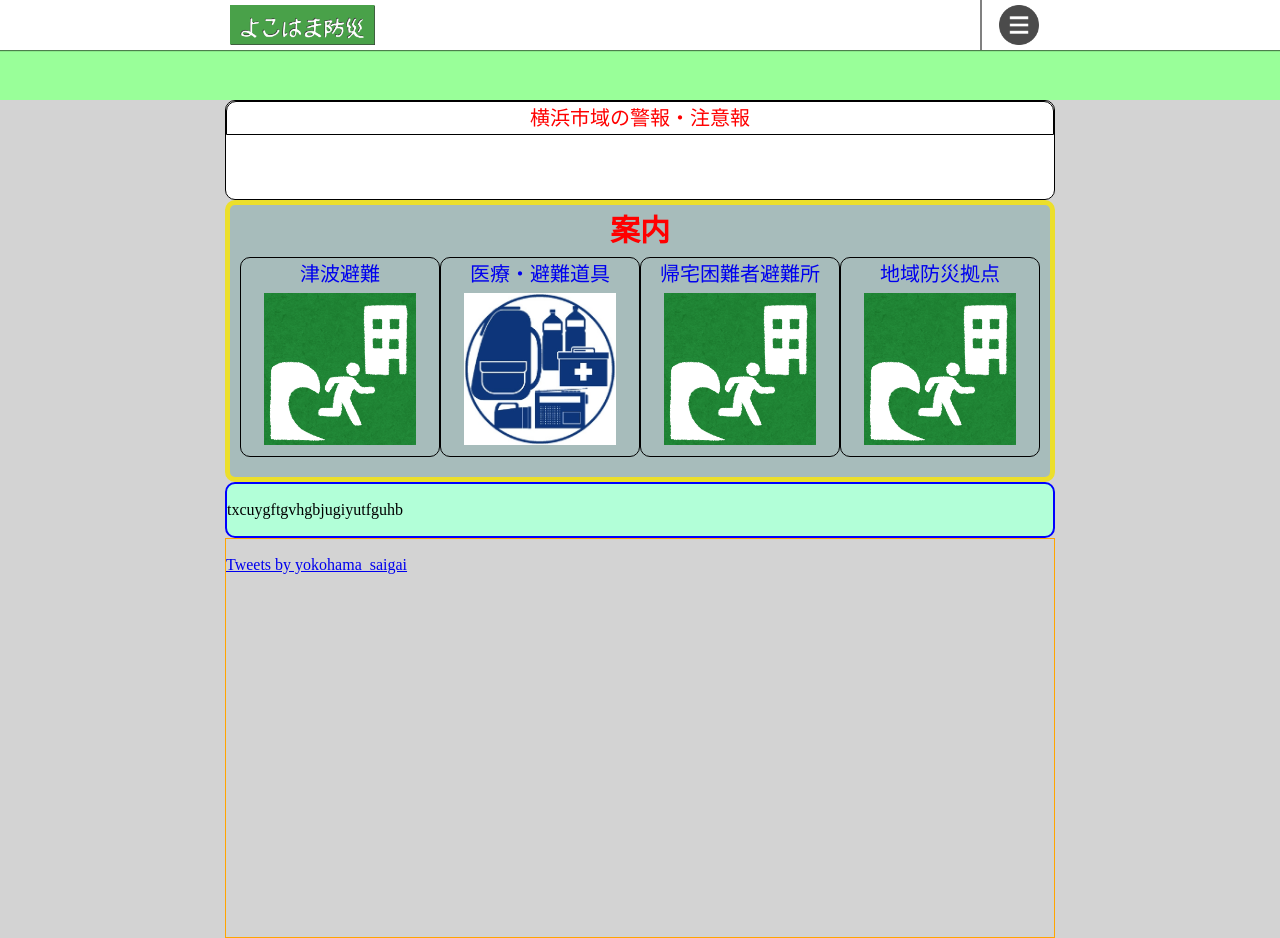
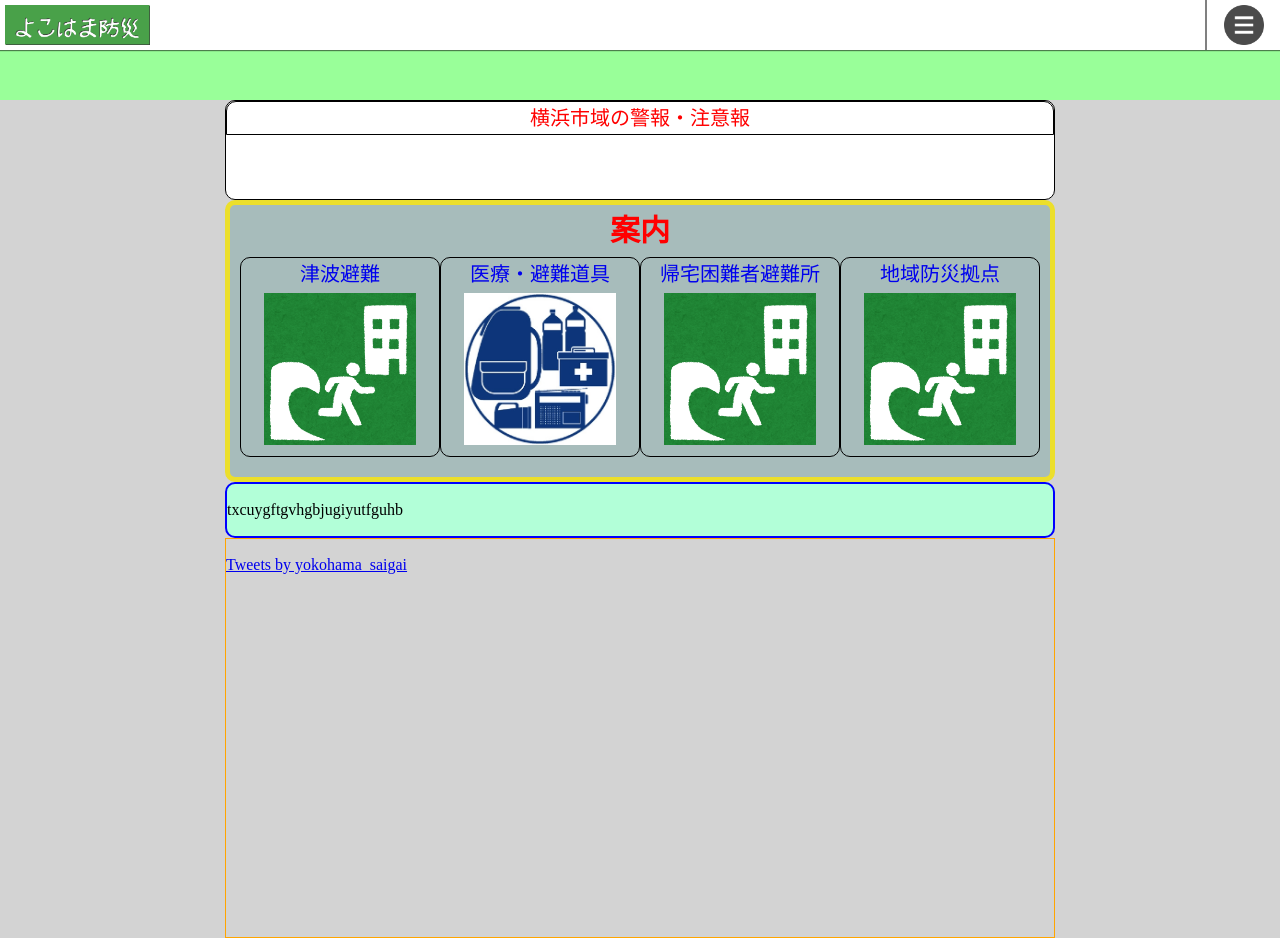
Before and after one commit to blackcatyamato/yokohama, a PHP site: page /index.php in a window 1280 px wide. Run offline with PHP 8.4, Linux system fonts and the light colour scheme; data that the repository does not hold is empty; some libraries are stand-ins or nearby versions.

Commit message:
css調整

```diff
--- a/content/css/style_common.css
+++ b/content/css/style_common.css
@@ -11,6 +11,7 @@ header h1{
 	height:auto;
 	margin-top:5px;
 	margin-left:5px;
+	background:white;
 }
 header h1 img{
   height:100%;
--- a/header.php
+++ b/header.php
@@ -1,5 +1,5 @@
 <header>
-  <div class="inner" id="hd">
+  <div id="hd">
     <h1><a href="./index.php"><img src="./content/img/icon_top2.png"><!--ロゴ色:#49A149//--></a></h1>
     <?php
         //if($page != "トップ"){
--- a/index.php
+++ b/index.php
@@ -15,6 +15,7 @@
 <html>
 	<head>
 		<meta charset="utf-8">
+		<meta name="viewport" content="width=device-width,initial-scale=1">
 		<title>横浜防災案内-Yokohama Disaster Prevention</title>
 		<link rel="stylesheet" href="<?=$path?>content/css/reset.css">
 		<link rel="stylesheet" href="<?=$path?>content/css/style_common.css">
```
